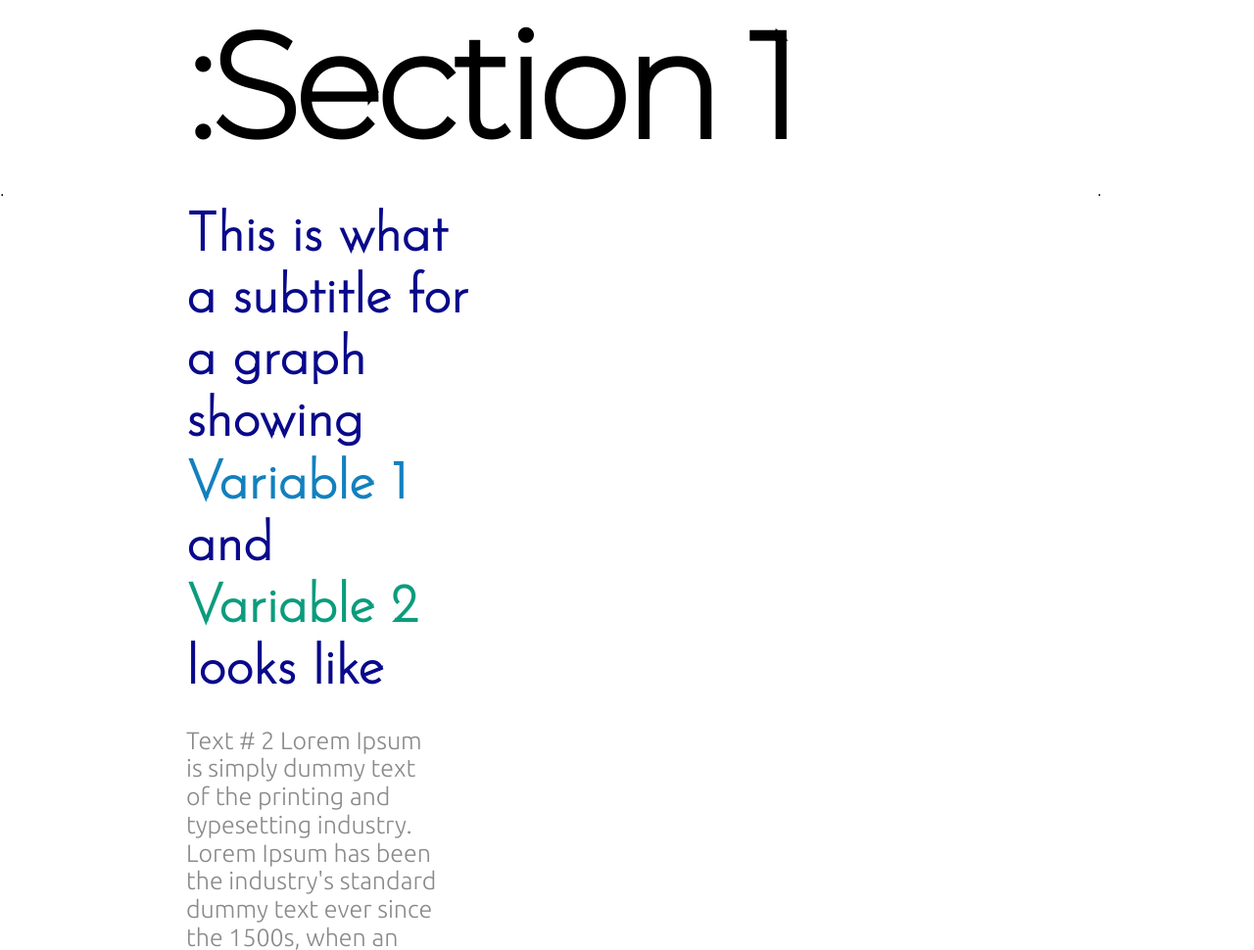
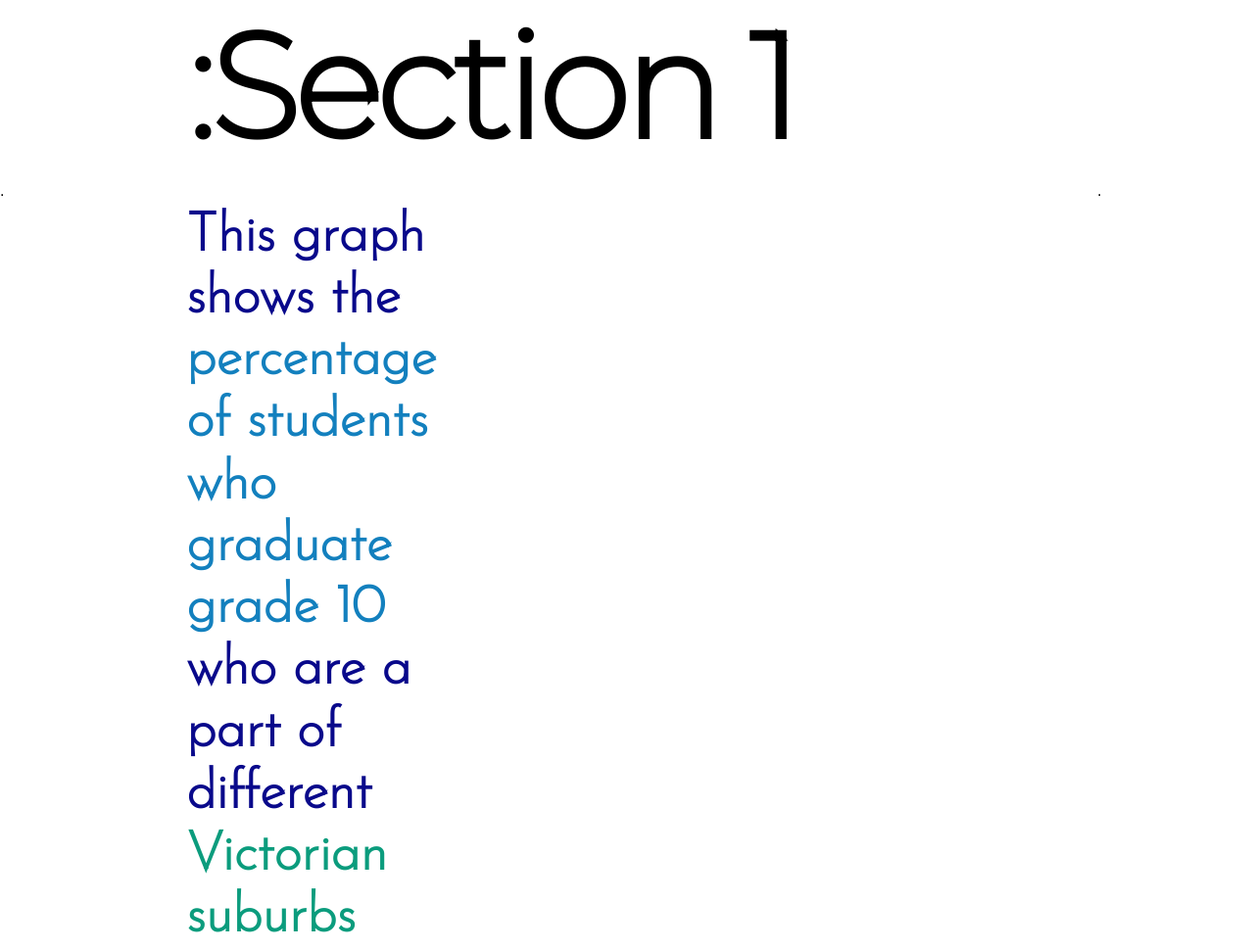
Before and after one commit to efis0005/FIT3179-Assignment-2, a plain HTML site: page index.html in a window 1280 px wide. Shown: the part 1241-2211 px from the top of the page at 98% size. Drawn offline with nearby package versions, Linux system fonts and the light colour scheme; a script that the page names is missing.

Commit message:
Update index.html

```diff
--- a/index.html
+++ b/index.html
@@ -59,9 +59,9 @@
         <div class="pure-g">
             <div class="pure-u-1-8">. </div>
             <div class="pure-u-1-4">
-                <h2> This is what a subtitle for a graph showing
-                    <span class="variable_1"> Variable 1 </span> and
-                    <span class="variable_2"> Variable 2 </span>looks like </h2>
+                <h2> This graph shows the
+                    <span class="variable_1"> percentage of students who graduate grade 10 </span> who are a part of different
+                    <span class="variable_2"> Victorian suburbs </span> aiming to show education levels based on location </h2>
                 <p class="graph-explanation"> Text # 2 Lorem Ipsum is simply dummy text of the printing and typesetting industry. Lorem Ipsum has been the industry's standard dummy text ever since the 1500s, when an unknown printer took a galley of type and scrambled it to make a type specimen book. It has survived not only five centuries, but also the leap into electronic typesetting, remaining essentially unchanged. It was popularised in the 1960s with the release of Letraset sheets containing Lorem Ipsum passages, and more recently with desktop publishing software like Aldus PageMaker including versions of Lorem Ipsum.
                     Why do we use it?
                     It is a long established fact that a reader will be distracted by the readable content of a page when looking at its layout. The point of using Lorem Ipsum is that it has a more-or-less normal distribution
```
